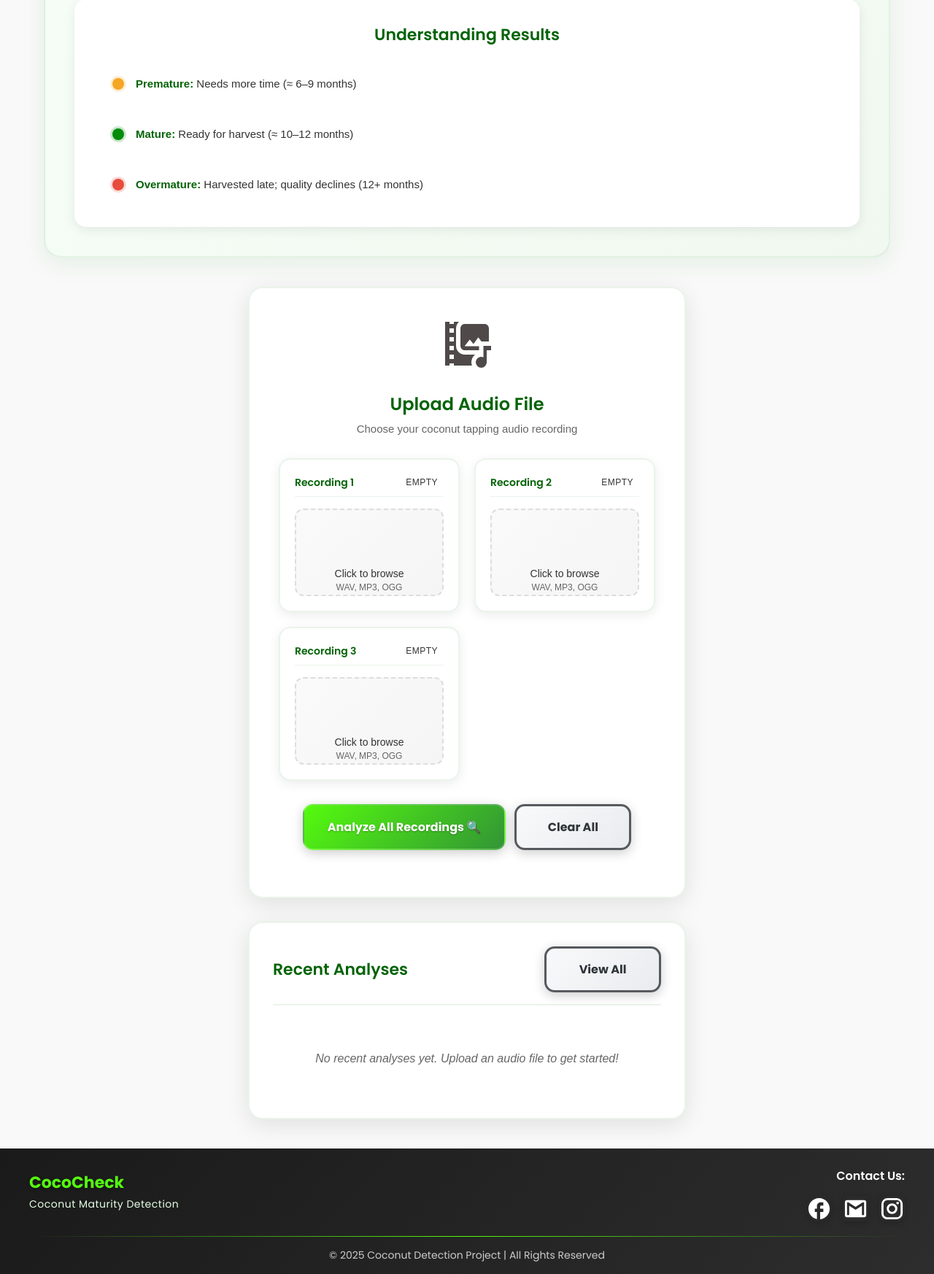
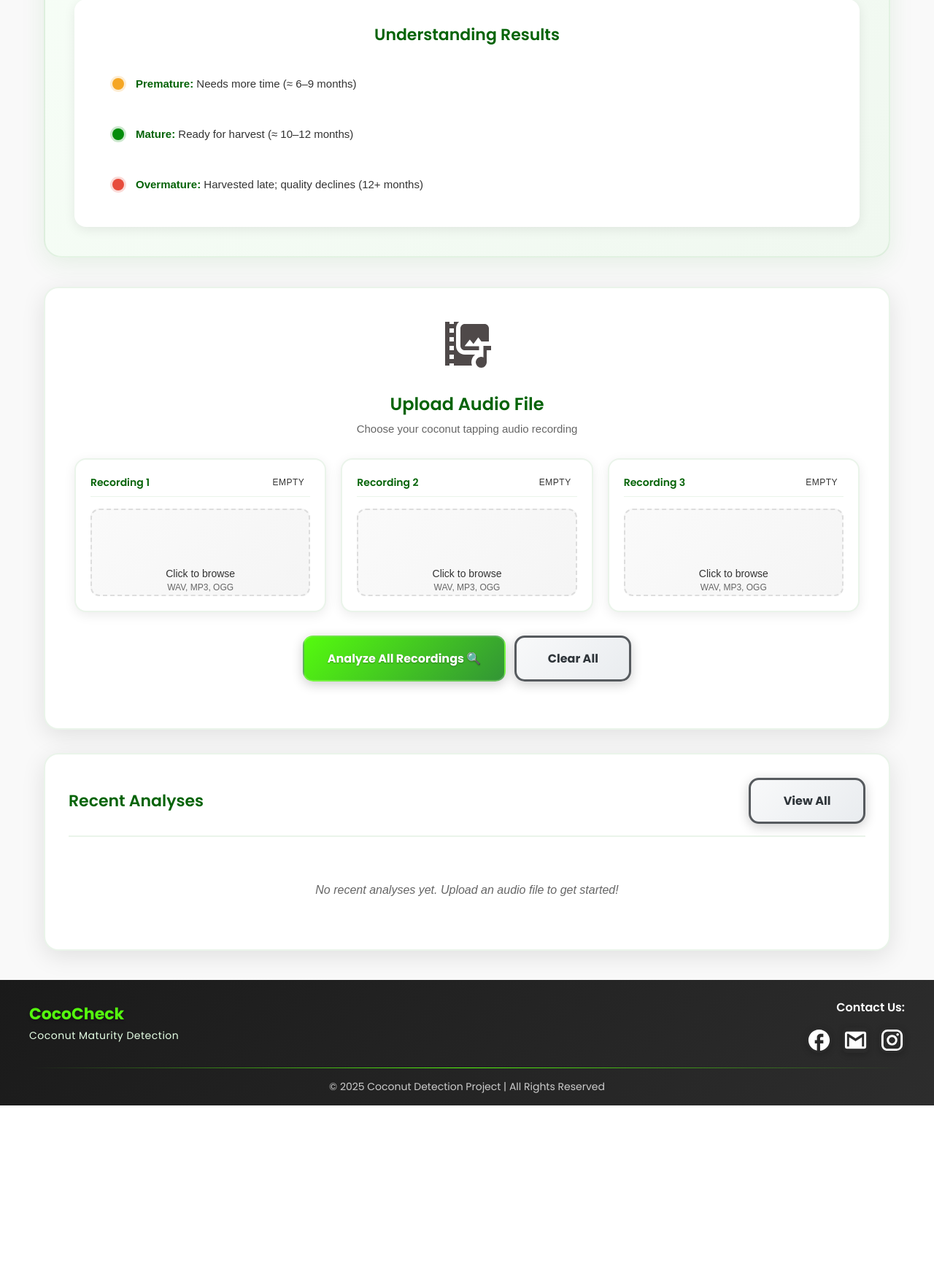
Before and after one commit to dnforimaco/CoconutMaturity-WebApp, a Flask app: page /detect in a window 1280 px wide. Shown: the part 593-2339 px from the top of the page at 73% size. After the commit the page ends 2108 px from the top, so only its background shows below. Run offline with Flask 3, Linux system fonts and the light colour scheme.

Commit message:
Add files via upload

```diff
--- a/WebApp/static/css/style.css
+++ b/WebApp/static/css/style.css
@@ -1301,7 +1301,7 @@ main{
 
 /* Upload Section */
 .upload-section {
-    max-width: 600px;
+    max-width: 1200px;
     margin: 0 auto;
 }
 
@@ -1831,6 +1831,7 @@ main{
     overflow: hidden;
     text-overflow: ellipsis;
     white-space: nowrap;
+    text-align: left;
 }
 
 .analysis-result {
@@ -1943,7 +1944,7 @@ main{
     }
 
     .analysis-filename {
-        text-align: center;
+        text-align: left;
         white-space: normal;
         overflow: visible;
     }
@@ -2042,7 +2043,7 @@ main{
 /* Multi-file upload container */
 .multi-file-upload {
     display: grid;
-    grid-template-columns: repeat(auto-fit, minmax(200px, 1fr));
+    grid-template-columns: repeat(3, 1fr);
     gap: 20px;
     margin-bottom: 32px;
 }
```
